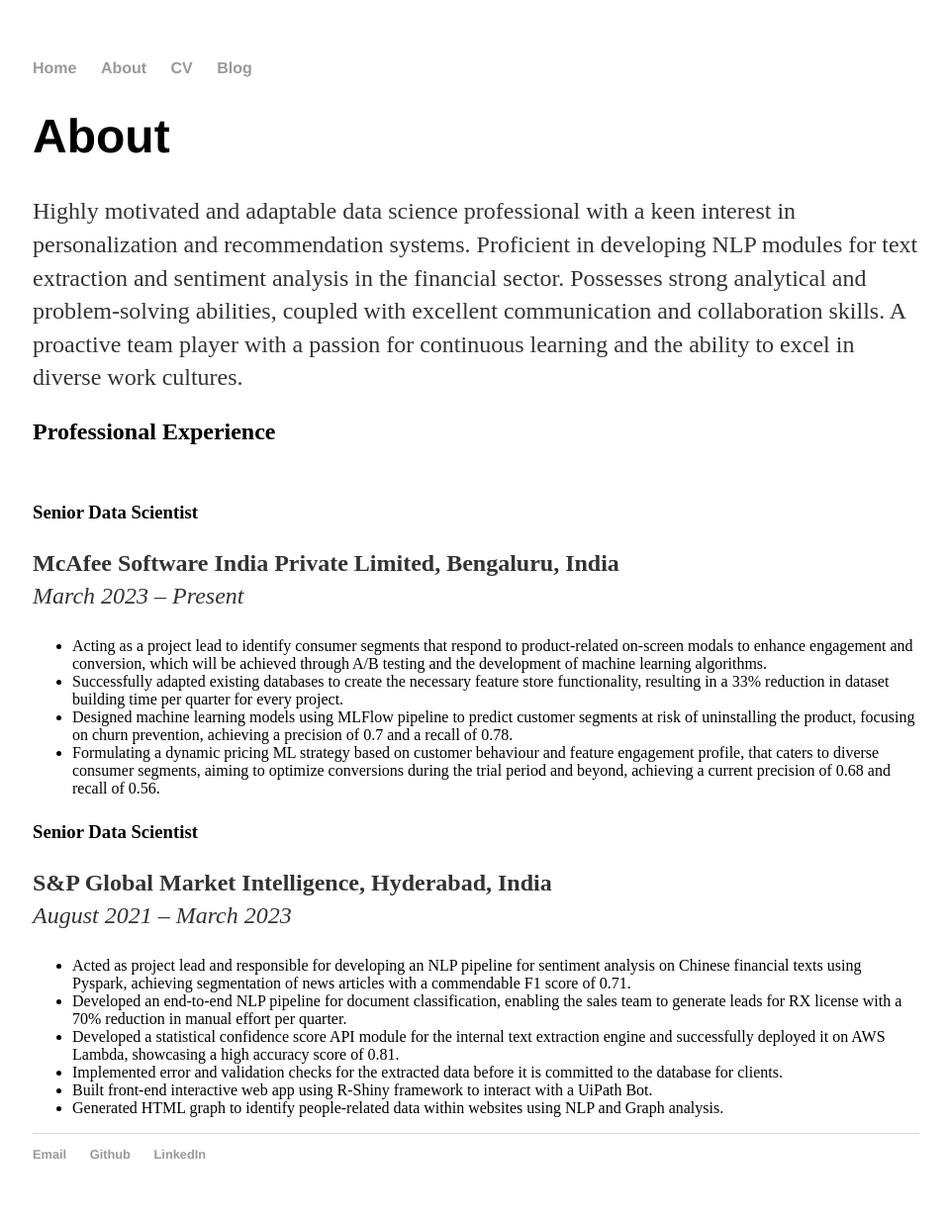
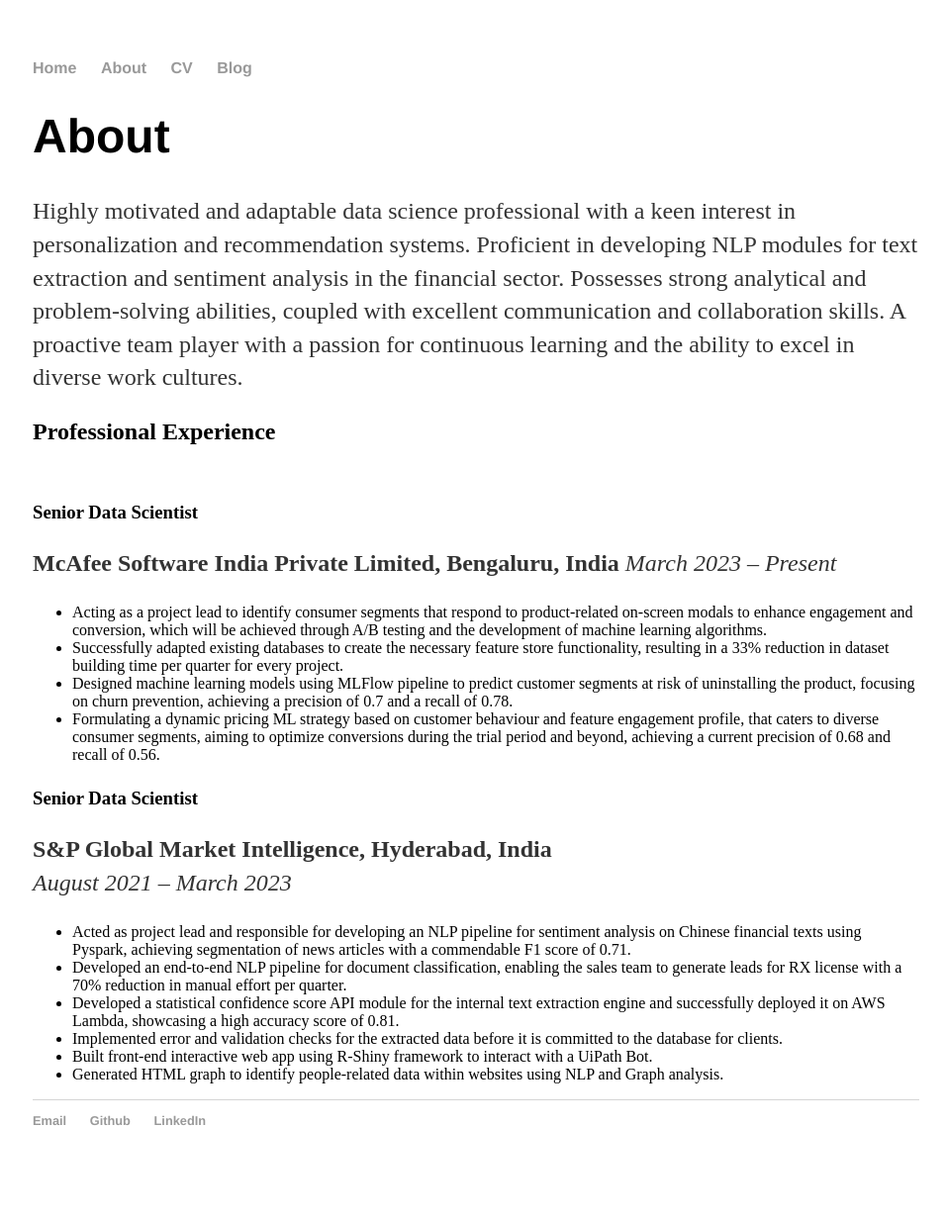
Before and after one commit to ayan-ghosh103/ayan-ghosh103.github.io, a Jekyll site: the page built from about/index.html, in a window 1280 px wide. Shown: the whole page at 99% size, without its empty margins (159-1115 px from the left). Built offline with Jekyll 4.4.1, drawn with Linux system fonts in a browser that asks for light colours; after the commit the page ends 1200 px from its top, so only the background shows below that.

Commit message:
Update index.html

```diff
--- a/about/index.html
+++ b/about/index.html
@@ -12,10 +12,10 @@ title: About Ayan Ghosh
 
     <p><h2>Professional Experience</h2><br>
     <h3>Senior Data Scientist</h3></p>
-    <p><strong>McAfee Software India Private Limited, Bengaluru, India</strong><br>
+    <p><strong>McAfee Software India Private Limited, Bengaluru, India</strong>
         <em>March 2023 – Present</em></p>
 
-    <p></p><ul>
+    <p><ul>
         <li>Acting as a project lead to identify consumer segments that respond to product-related on-screen modals to enhance
             engagement and conversion, which will be achieved through A/B testing and the development of machine learning
             algorithms.</li>
```
